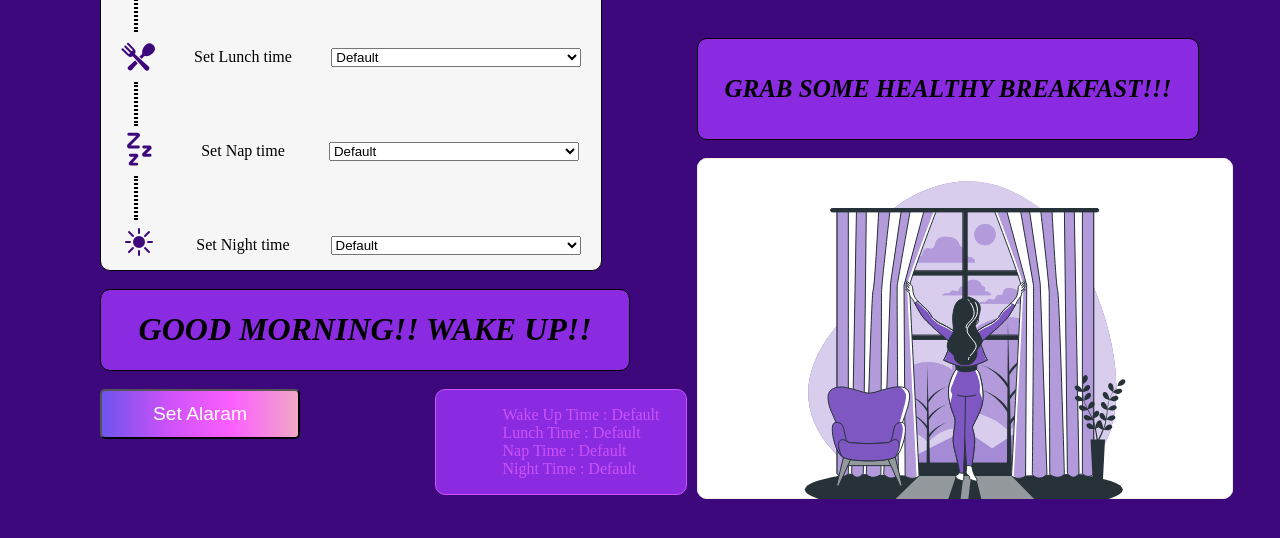
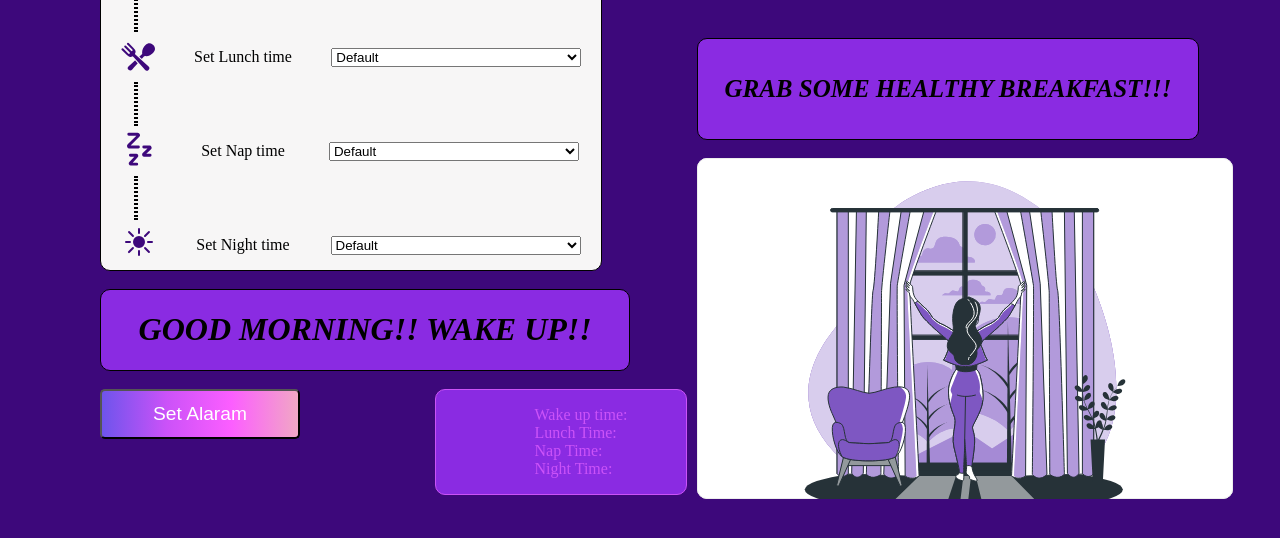
Before and after one commit to 777jYoTi/js_project_1, a plain HTML site: page index.html in a window 1280 px wide. Shown: the part 182-720 px from the top of the page. Drawn offline with Linux system fonts and the light colour scheme.

Commit message:
Update index.html

```diff
--- a/index.html
+++ b/index.html
@@ -174,10 +174,10 @@
                 </div>
                 <div class="paragraph">
                     <ul type="none">
-                        <li class="timealaram">Wake Up Time : Default</li>
-                        <li class="timealaram">Lunch Time : Default</li>
-                        <li class="timealaram">Nap Time : Default</li>
-                        <li class="timealaram">Night Time : Default</li>
+                        <li >Wake up time: <span class="timealaram"></span></li>
+                        <li >Lunch Time: <span class="timealaram"></span></li>
+                        <li>Nap Time: <span class="timealaram"></span></li>
+                        <li >Night Time: <span class="timealaram"></span></li>
                     </ul>
                 </div>
             </div>
```
